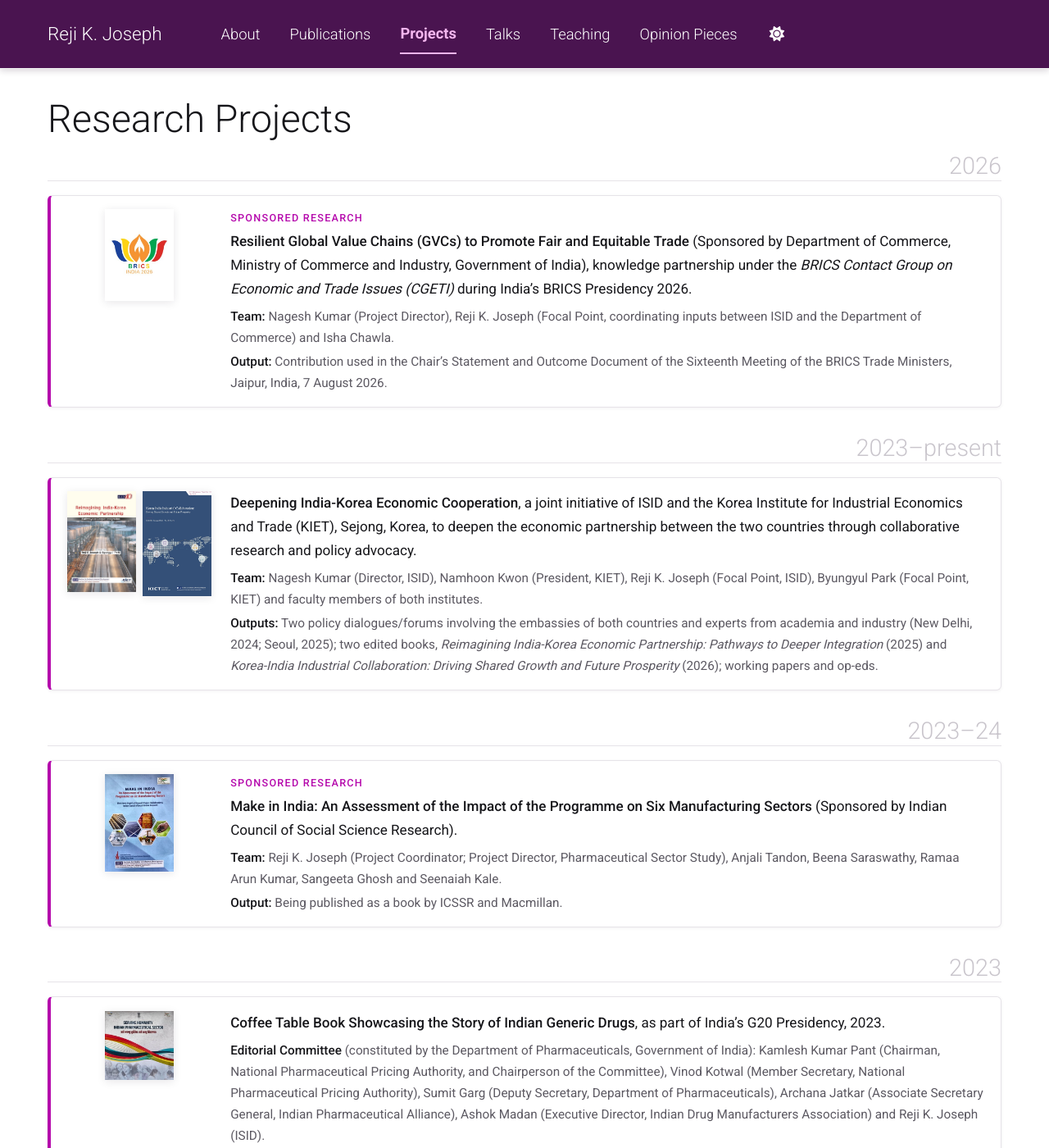
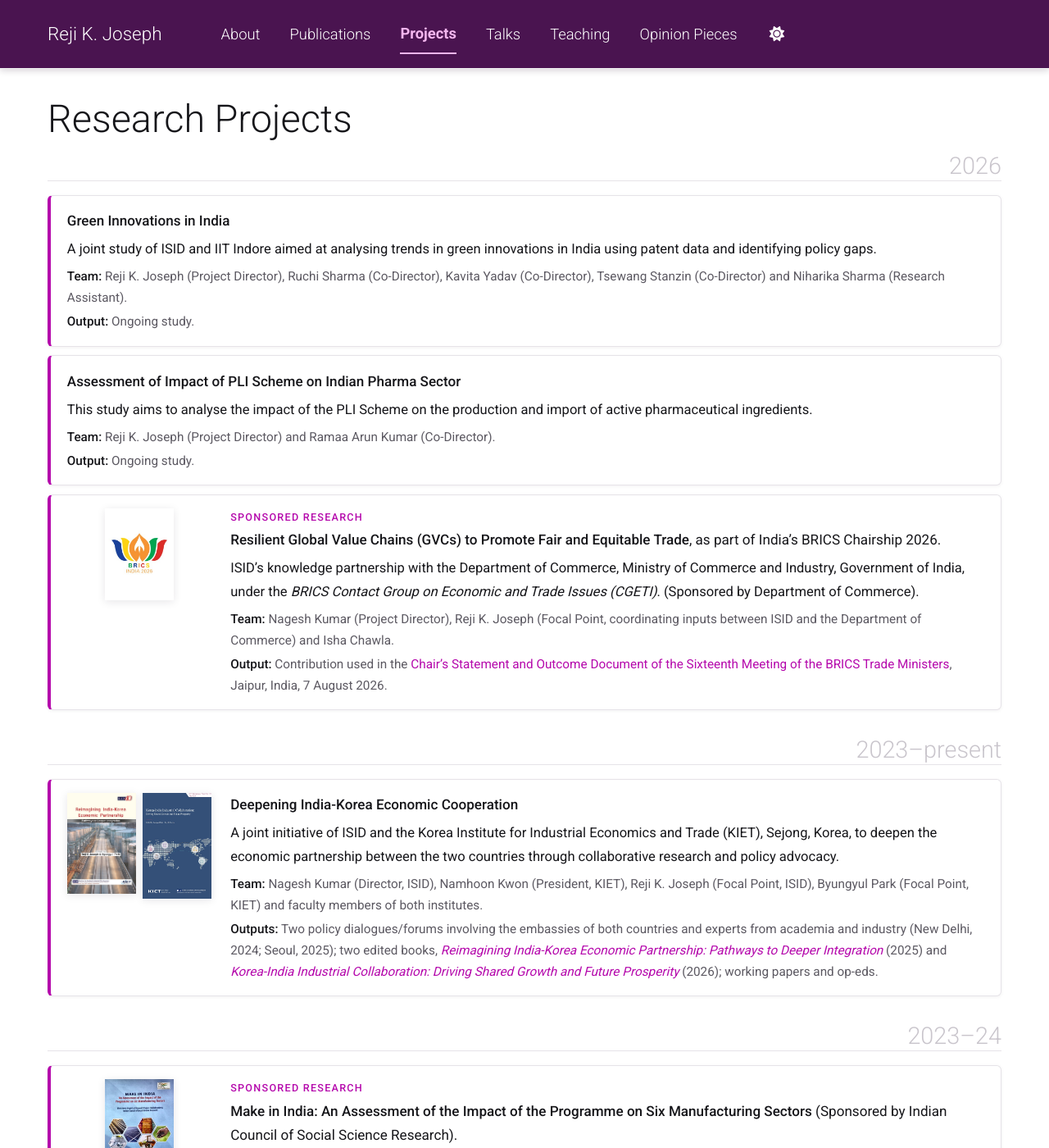
Before and after one commit to rejikjoseph/rejikjoseph.github.io, a Jekyll site: the page built from _pages/projects.md, in a window 1280 px wide and 1400 px high. Shown: the whole window at 82% size. Built offline with Jekyll 4.4.1, drawn with Linux system fonts in a browser that asks for light colours; a style sheet for code colours, icons or effects is not loaded; some of the changed text lies outside the part shown.

Commit message:
Update Research Projects page

```diff
--- a/_pages/projects.md
+++ b/_pages/projects.md
@@ -8,15 +8,32 @@ author_profile: false
 <div class="project-list">
 
 <h2 id="p2026">2026</h2>
+<div class="project no-cover">
+  <div class="project-body">
+    <p class="project-title"><strong>Green Innovations in India</strong></p>
+    <p class="project-desc">A joint study of ISID and IIT Indore aimed at analysing trends in green innovations in India using patent data and identifying policy gaps.</p>
+    <p class="project-meta"><span class="label">Team:</span> Reji K. Joseph (Project Director), Ruchi Sharma (Co-Director), Kavita Yadav (Co-Director), Tsewang Stanzin (Co-Director) and Niharika Sharma (Research Assistant).</p>
+    <p class="project-meta"><span class="label">Output:</span> Ongoing study.</p>
+  </div>
+</div>
+<div class="project no-cover">
+  <div class="project-body">
+    <p class="project-title"><strong>Assessment of Impact of PLI Scheme on Indian Pharma Sector</strong></p>
+    <p class="project-desc">This study aims to analyse the impact of the PLI Scheme on the production and import of active pharmaceutical ingredients.</p>
+    <p class="project-meta"><span class="label">Team:</span> Reji K. Joseph (Project Director) and Ramaa Arun Kumar (Co-Director).</p>
+    <p class="project-meta"><span class="label">Output:</span> Ongoing study.</p>
+  </div>
+</div>
 <div class="project">
   <div class="project-covers">
     <a href="https://d2jiw2zrmmyqt8.cloudfront.net/wp-content/uploads/2026/08/18114422/Chairs-statement-and-Outcome-document-7-august-2026.pdf"><img src="/images/projects/2026-brics-india-2026-logo.jpg" alt="BRICS India 2026 logo" loading="lazy"></a>
   </div>
   <div class="project-body">
     <p class="project-type">Sponsored research</p>
-    <p class="project-title"><strong>Resilient Global Value Chains (GVCs) to Promote Fair and Equitable Trade</strong> (Sponsored by Department of Commerce, Ministry of Commerce and Industry, Government of India), knowledge partnership under the <em>BRICS Contact Group on Economic and Trade Issues (CGETI)</em> during India’s BRICS Presidency 2026.</p>
+    <p class="project-title"><strong>Resilient Global Value Chains (GVCs) to Promote Fair and Equitable Trade</strong>, as part of India’s BRICS Chairship 2026.</p>
+    <p class="project-desc">ISID’s knowledge partnership with the Department of Commerce, Ministry of Commerce and Industry, Government of India, under the <em>BRICS Contact Group on Economic and Trade Issues (CGETI)</em>. (Sponsored by Department of Commerce).</p>
     <p class="project-meta"><span class="label">Team:</span> Nagesh Kumar (Project Director), Reji K. Joseph (Focal Point, coordinating inputs between ISID and the Department of Commerce) and Isha Chawla.</p>
-    <p class="project-meta"><span class="label">Output:</span> Contribution used in the Chair’s Statement and Outcome Document of the Sixteenth Meeting of the BRICS Trade Ministers, Jaipur, India, 7 August 2026.</p>
+    <p class="project-meta"><span class="label">Output:</span> Contribution used in the <a href="https://d2jiw2zrmmyqt8.cloudfront.net/wp-content/uploads/2026/08/18114422/Chairs-statement-and-Outcome-document-7-august-2026.pdf">Chair’s Statement and Outcome Document of the Sixteenth Meeting of the BRICS Trade Ministers</a>, Jaipur, India, 7 August 2026.</p>
   </div>
 </div>
 
@@ -27,9 +44,10 @@ author_profile: false
     <a href="https://isid.org.in/publication/korea-india-industrial-collaboration-driving-shared-growth-and-future-prosperity/"><img src="/images/books/korea-india-industrial-collaboration-driving-share.jpg" alt="Cover of Korea-India Industrial Collaboration" loading="lazy"></a>
   </div>
   <div class="project-body">
-    <p class="project-title"><strong>Deepening India-Korea Economic Cooperation</strong>, a joint initiative of ISID and the Korea Institute for Industrial Economics and Trade (KIET), Sejong, Korea, to deepen the economic partnership between the two countries through collaborative research and policy advocacy.</p>
+    <p class="project-title"><strong>Deepening India-Korea Economic Cooperation</strong></p>
+    <p class="project-desc">A joint initiative of ISID and the Korea Institute for Industrial Economics and Trade (KIET), Sejong, Korea, to deepen the economic partnership between the two countries through collaborative research and policy advocacy.</p>
     <p class="project-meta"><span class="label">Team:</span> Nagesh Kumar (Director, ISID), Namhoon Kwon (President, KIET), Reji K. Joseph (Focal Point, ISID), Byungyul Park (Focal Point, KIET) and faculty members of both institutes.</p>
-    <p class="project-meta"><span class="label">Outputs:</span> Two policy dialogues/forums involving the embassies of both countries and experts from academia and industry (New Delhi, 2024; Seoul, 2025); two edited books, <em>Reimagining India-Korea Economic Partnership: Pathways to Deeper Integration</em> (2025) and <em>Korea-India Industrial Collaboration: Driving Shared Growth and Future Prosperity</em> (2026); working papers and op-eds.</p>
+    <p class="project-meta"><span class="label">Outputs:</span> Two policy dialogues/forums involving the embassies of both countries and experts from academia and industry (New Delhi, 2024; Seoul, 2025); two edited books, <a href="https://isid.org.in/publication/reimagining-india-korea-economic-partnership-pathways-to-deeper-integration/"><em>Reimagining India-Korea Economic Partnership: Pathways to Deeper Integration</em></a> (2025) and <a href="https://isid.org.in/publication/korea-india-industrial-collaboration-driving-shared-growth-and-future-prosperity/"><em>Korea-India Industrial Collaboration: Driving Shared Growth and Future Prosperity</em></a> (2026); working papers and op-eds.</p>
   </div>
 </div>
 
@@ -42,19 +60,19 @@ author_profile: false
     <p class="project-type">Sponsored research</p>
     <p class="project-title"><strong>Make in India: An Assessment of the Impact of the Programme on Six Manufacturing Sectors</strong> (Sponsored by Indian Council of Social Science Research).</p>
     <p class="project-meta"><span class="label">Team:</span> Reji K. Joseph (Project Coordinator; Project Director, Pharmaceutical Sector Study), Anjali Tandon, Beena Saraswathy, Ramaa Arun Kumar, Sangeeta Ghosh and Seenaiah Kale.</p>
-    <p class="project-meta"><span class="label">Output:</span> Being published as a book by ICSSR and Macmillan.</p>
+    <p class="project-meta"><span class="label">Output:</span> A report submitted to ICSSR and a book being published by ICSSR and Macmillan (forthcoming).</p>
   </div>
 </div>
 
 <h2 id="p2023">2023</h2>
 <div class="project">
   <div class="project-covers">
-    <a href="https://pharma-dept.gov.in/sites/default/files/EbookNPPA/"><img src="/images/projects/2023-coffee-table-book-serving-humanity.jpg" alt="Cover of Serving Humanity: Indian Pharmaceutical Sector" loading="lazy"></a>
+    <img src="/images/projects/2023-coffee-table-book-serving-humanity.jpg" alt="Cover of Serving Humanity: Indian Pharmaceutical Sector" loading="lazy">
   </div>
   <div class="project-body">
     <p class="project-title"><strong>Coffee Table Book Showcasing the Story of Indian Generic Drugs</strong>, as part of India’s G20 Presidency, 2023.</p>
     <p class="project-meta"><span class="label">Editorial Committee</span> (constituted by the Department of Pharmaceuticals, Government of India): Kamlesh Kumar Pant (Chairman, National Pharmaceutical Pricing Authority, and Chairperson of the Committee), Vinod Kotwal (Member Secretary, National Pharmaceutical Pricing Authority), Sumit Garg (Deputy Secretary, Department of Pharmaceuticals), Archana Jatkar (Associate Secretary General, Indian Pharmaceutical Alliance), Ashok Madan (Executive Director, Indian Drug Manufacturers Association) and Reji K. Joseph (ISID).</p>
-    <p class="project-meta"><span class="label">Output:</span> Published by the Department of Pharmaceuticals, Government of India, as <em>Serving Humanity: Indian Pharmaceutical Sector</em>.</p>
+    <p class="project-meta"><span class="label">Output:</span> A book, <em>Serving Humanity: Indian Pharmaceutical Sector</em>, published by the Department of Pharmaceuticals, Government of India.</p>
   </div>
 </div>
 
@@ -67,7 +85,7 @@ author_profile: false
     <p class="project-type">Sponsored research</p>
     <p class="project-title"><strong>Strategy for Leveraging ASEAN FTA and Trade Potential with the Middle East Countries for Pharma Sector in India</strong> (Sponsored by Department of Pharmaceuticals, Government of India).</p>
     <p class="project-meta"><span class="label">Team:</span> Reji K. Joseph (Project Director) and Dinesh Kumar (Consultant).</p>
-    <p class="project-meta"><span class="label">Output:</span> A report submitted to the Department of Pharmaceuticals, Government of India.</p>
+    <p class="project-meta"><span class="label">Output:</span> A <a href="https://pharma-dept.gov.in/sites/default/files/Updated%20Strategy%20for%20Leveraging%20ASEAN%20FTA%20and%20trade%20potential%20with%20the%20Middle%20East%20Countries%20for%20Pharma%20Sector%20in%20India%20Final%20-%20ISID.pdf">report</a> submitted to the Department of Pharmaceuticals.</p>
   </div>
 </div>
 
@@ -78,9 +96,9 @@ author_profile: false
   </div>
   <div class="project-body">
     <p class="project-type">Sponsored research</p>
-    <p class="project-title"><strong>Innovation in the Indian Industry: A Macro Scenario</strong> (Sponsored by United Nations Industrial Development Organization), as part of the Department of Science and Technology (DST), Government of India and UNIDO project on <em>National Manufacturing Innovation Survey 2021</em>.</p>
+    <p class="project-title"><strong>Innovation in the Indian Industry: A Macro Scenario</strong>, as part of the Department of Science and Technology (DST), Government of India and UNIDO project on <em>National Manufacturing Innovation Survey 2021</em>. (Sponsored by United Nations Industrial Development Organization).</p>
     <p class="project-meta"><span class="label">Role:</span> Project Director.</p>
-    <p class="project-meta"><span class="label">Output:</span> Used in preparing the technical chapters of the DST-UNIDO report <em>Assessment of Firm-Level Innovation in Indian Manufacturing</em> (2023).</p>
+    <p class="project-meta"><span class="label">Output:</span> Used in preparing the technical chapters of the DST-UNIDO report <a href="https://www.nstmis-dst.org/NMIS/assets/pdf/Assessment%20of%20Firm-Level%20Innovation%20in%20Indian%20Manufacturing.pdf"><em>Assessment of Firm-Level Innovation in Indian Manufacturing</em></a> (2023).</p>
   </div>
 </div>
 
@@ -93,7 +111,7 @@ author_profile: false
   <div class="project-body">
     <p class="project-title"><strong>Reducing Import Dependence on APIs: Early Experience of the PLI Scheme</strong></p>
     <p class="project-meta"><span class="label">Team:</span> Reji K. Joseph (Project Director) and Ramaa Arun Kumar (Co-Director).</p>
-    <p class="project-meta"><span class="label">Outputs:</span> A working paper, a journal article and op-eds.</p>
+    <p class="project-meta"><span class="label">Outputs:</span> <a href="https://isid.org.in/wp-content/uploads/2022/07/WP239.pdf">ISID Working Paper 239</a>, an <a href="https://journals.sagepub.com/doi/full/10.1177/00194662241265475">article in the <em>Indian Economic Journal</em></a> and op-eds.</p>
   </div>
 </div>
 
@@ -105,9 +123,9 @@ author_profile: false
   </div>
   <div class="project-body">
     <p class="project-type">Sponsored research</p>
-    <p class="project-title"><strong>Outward FDI from India: Review of Policy and Emerging Trends</strong> and <strong>Outward FDI as a Strategy for Technology Catch-Up: A Case Study of Two Indian Automotive Firms</strong>, two studies under the research programme <em>Industrial, Trade and Investment Policies: Pathways to India’s Industrialisation</em> (Sponsored by Indian Council of Social Science Research).</p>
+    <p class="project-title"><strong>Outward FDI from India</strong>, under the research programme <em>Industrial, Trade and Investment Policies: Pathways to India’s Industrialisation</em>. (Sponsored by Indian Council of Social Science Research).</p>
     <p class="project-meta"><span class="label">Team:</span> M.R. Murty (Programme Director), T.P. Bhat (Co-Director), Reji K. Joseph (Project Director, OFDI Studies), Beena Saraswathy, Mahua Paul, Ramaa Arun Kumar, Santosh Kumar Das, H. Ramachandran, Surya Tewari, Satyaki Roy, Sanjaya Kumar Malik, K.S. Chalapati Rao, Biswajit Dhar, Smitha Francis, Anjali Tandon, R. Rijesh, K.V.K. Ranganathan, Priyanka Tiwari and Swati Verma.</p>
-    <p class="project-meta"><span class="label">Outputs:</span> A report submitted to ICSSR and two working papers.</p>
+    <p class="project-meta"><span class="label">Outputs:</span> A report submitted to ICSSR and ISID Working Papers 214, <a href="https://isid.org.in/wp-content/uploads/2022/07/WP214.pdf"><em>Outward FDI from India: Review of Policy and Emerging Trends</em></a>, and 229, <a href="https://isid.org.in/wp-content/uploads/2022/07/WP229.pdf"><em>Outward FDI as a Strategy for Technology Catch-Up: A Case Study of Two Indian Automotive Firms</em></a>.</p>
   </div>
 </div>
 
@@ -121,7 +139,7 @@ author_profile: false
     <p class="project-type">Sponsored research</p>
     <p class="project-title"><strong>FDI in R&amp;D and Development of National Innovation Capabilities: A Case Study of India</strong> (Sponsored by Indian Council of Social Science Research).</p>
     <p class="project-meta"><span class="label">Team:</span> Reji K. Joseph (Project Director), Biswajit Dhar (Co-Director) and Akoijam Amitkumar Singh (Research Assistant).</p>
-    <p class="project-meta"><span class="label">Outputs:</span> A report submitted to ICSSR and a working paper.</p>
+    <p class="project-meta"><span class="label">Outputs:</span> A report submitted to ICSSR and <a href="https://isid.org.in/wp-content/uploads/2022/09/WP209.pdf">ISID Working Paper 209</a>.</p>
   </div>
 </div>
 
@@ -132,9 +150,9 @@ author_profile: false
   </div>
   <div class="project-body">
     <p class="project-type">Sponsored research</p>
-    <p class="project-title"><strong>The Challenges, Opportunities and Performance of the Indian Pharmaceutical Industry Post-TRIPS</strong> and <strong>India’s Information Technology Industry: A Tale of Two Halves</strong>, two studies under the project <em>Innovation, Economic Development and IP in India and China</em> (Sponsored by Max Planck Institute for Innovation and Competition, Germany), in collaboration with the Applied Research Centre for Intellectual Assets and the Law in Asia (ARCIALA), Singapore Management University.</p>
+    <p class="project-title"><strong>Indian Pharmaceutical Industry</strong> and <strong>IT Industry</strong>, under the project <em>Innovation, Economic Development and IP in India and China</em>. (Sponsored by Max Planck Institute for Innovation and Competition, Germany, in collaboration with the Applied Research Centre for Intellectual Assets and the Law in Asia, Singapore Management University).</p>
     <p class="project-meta"><span class="label">Team:</span> Biswajit Dhar (Project Director) and Reji K. Joseph (Co-Director).</p>
-    <p class="project-meta"><span class="label">Output:</span> Two chapters in an edited book by Springer (2019).</p>
+    <p class="project-meta"><span class="label">Output:</span> Two chapters, <a href="https://link.springer.com/chapter/10.1007/978-981-13-8102-7_13"><em>The Challenges, Opportunities and Performance of the Indian Pharmaceutical Industry Post-TRIPS</em></a> and <a href="https://link.springer.com/chapter/10.1007/978-981-13-8102-7_5"><em>India’s Information Technology Industry: A Tale of Two Halves</em></a>, in a book (2019).</p>
   </div>
 </div>
 
@@ -144,9 +162,9 @@ author_profile: false
     <a href="https://wtocentre.iift.ac.in/Books/Trade%20Barrier%20Report.pdf"><img src="/images/books/review-of-trade-policies-of-india-s-major-trading-.png" alt="Cover of Review of Trade Policies of India's Major Trading Partners" loading="lazy"></a>
   </div>
   <div class="project-body">
-    <p class="project-title"><strong>Review of Trade Policies of India’s Major Trading Partners</strong>, Centre for WTO Studies, Indian Institute of Foreign Trade, New Delhi.</p>
+    <p class="project-title"><strong>Review of Trade Policies of India’s Major Trading Partners</strong></p>
     <p class="project-meta"><span class="label">Team:</span> Shashank Priya (Project Director) and Reji K. Joseph (Co-Director).</p>
-    <p class="project-meta"><span class="label">Output:</span> A report published by the Department of Commerce, Ministry of Commerce and Industry, Government of India.</p>
+    <p class="project-meta"><span class="label">Output:</span> A <a href="https://wtocentre.iift.ac.in/Books/Trade%20Barrier%20Report.pdf">report published by the Centre for WTO Studies</a> (2009), Indian Institute of Foreign Trade, New Delhi.</p>
   </div>
 </div>
 
--- a/assets/css/main.scss
+++ b/assets/css/main.scss
@@ -303,6 +303,8 @@ html[data-theme="dark"] { --rj-bar: #2a0c2e; --rj-bar-fg: #f1e9f2; --rj-bar-acce
 .project-title strong { font-weight: 500; }
 .project-meta { font-size: 0.85rem; line-height: 1.5; color: var(--rj-muted) !important; margin-top: 0.2em !important; }
 .project-meta .label { color: var(--rj-text); font-weight: 500; }
+.project-desc { font-size: 0.92rem; line-height: 1.55; margin-bottom: 0.35em !important; }
+.project.no-cover { grid-template-columns: minmax(0, 1fr); }
 @media (max-width: 600px) {
   .project { grid-template-columns: 1fr; }
   .project-covers { margin-bottom: 0.7em; justify-content: flex-start; }
```
